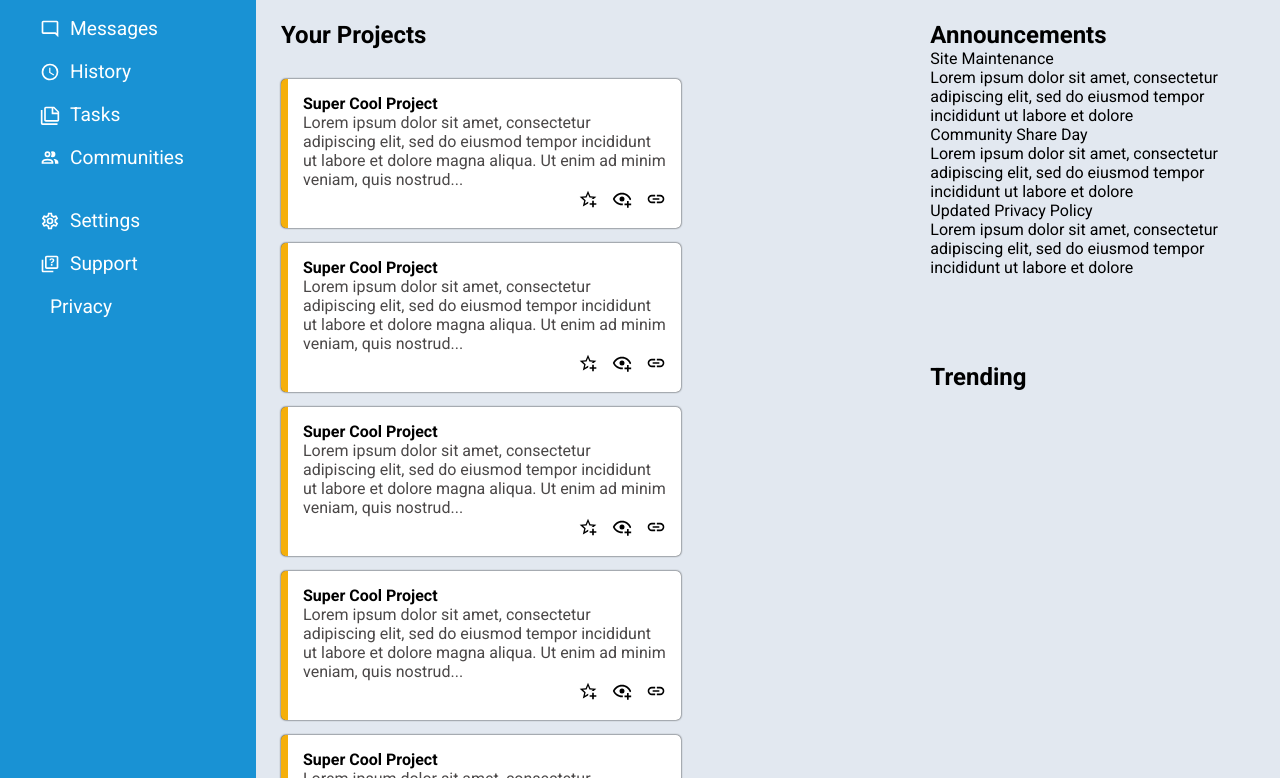
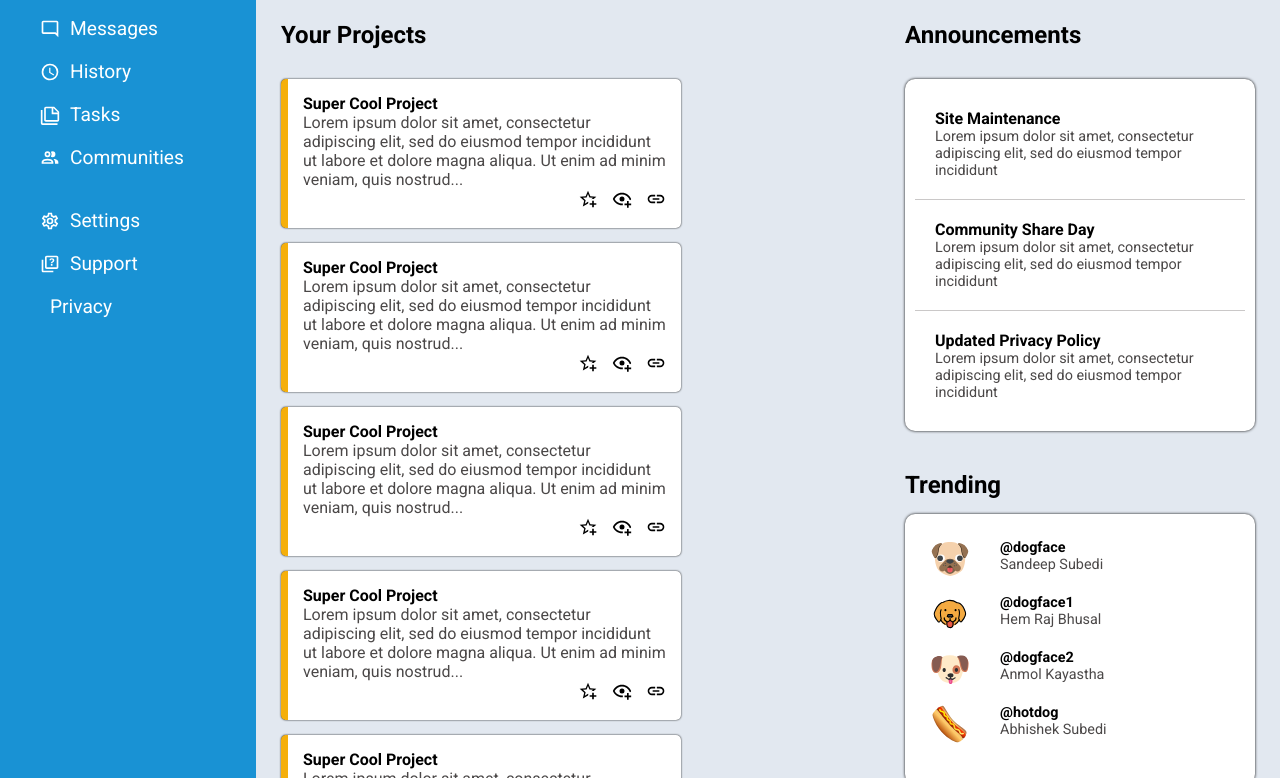
Before and after one commit to Sandeep1111able/admin-dashboard, a plain HTML site: page index.html in a window 1280 px wide. Shown: the part 174-952 px from the top of the page. Drawn offline with Linux system fonts and the light colour scheme.

Commit message:
Add style to right sidebar and images for trending box

```diff
--- a/index.html
+++ b/index.html
@@ -221,26 +221,75 @@
             </div>
           </div>
         </div>
+        <div class="right-sidebar">
           <div class="announcements">
             <h2>Announcements</h2>
-          <p>Site Maintenance</p>
+            <div class="announcements-box">
+              <div class="announcements-card">
+                <p class="title">Site Maintenance</p>
                 <p>
-            Lorem ipsum dolor sit amet, consectetur adipiscing elit, sed do
-            eiusmod tempor incididunt ut labore et dolore
+                  Lorem ipsum dolor sit amet, consectetur adipiscing elit, sed
+                  do eiusmod tempor incididunt
                 </p>
-          <p>Community Share Day</p>
+              </div>
+              <div class="announcements-card">
+                <p class="title">Community Share Day</p>
                 <p>
-            Lorem ipsum dolor sit amet, consectetur adipiscing elit, sed do
-            eiusmod tempor incididunt ut labore et dolore
+                  Lorem ipsum dolor sit amet, consectetur adipiscing elit, sed
+                  do eiusmod tempor incididunt
                 </p>
-          <p>Updated Privacy Policy</p>
+              </div>
+              <div class="announcements-card">
+                <p class="title">Updated Privacy Policy</p>
                 <p>
-            Lorem ipsum dolor sit amet, consectetur adipiscing elit, sed do
-            eiusmod tempor incididunt ut labore et dolore
+                  Lorem ipsum dolor sit amet, consectetur adipiscing elit, sed
+                  do eiusmod tempor incididunt
                 </p>
+              </div>
+            </div>
           </div>
           <div class="trending">
             <h2>Trending</h2>
+            <div class="trending-box">
+              <div class="trending-card">
+                <img src="./images/dog-face.svg" alt="" class="profile-small" />
+                <div class="trending-text">
+                  <p class="title">@dogface</p>
+                  <p>Sandeep Subedi</p>
+                </div>
+              </div>
+              <div class="trending-card">
+                <img
+                  src="./images/dog-face1.svg"
+                  alt=""
+                  class="profile-small"
+                />
+                <div class="trending-text">
+                  <p class="title">@dogface1</p>
+                  <p>Hem Raj Bhusal</p>
+                </div>
+              </div>
+              <div class="trending-card">
+                <img
+                  src="./images/dog-face2.svg"
+                  alt=""
+                  class="profile-small"
+                />
+                <div class="trending-text">
+                  <p class="title">@dogface2</p>
+                  <p>Anmol Kayastha</p>
+                </div>
+              </div>
+
+              <div class="trending-card">
+                <img src="./images/hot-dog.svg" alt="" class="profile-small" />
+                <div class="trending-text">
+                  <p class="title">@hotdog</p>
+                  <p>Abhishek Subedi</p>
+                </div>
+              </div>
+            </div>
+          </div>
         </div>
       </div>
     </div>
--- a/style.css
+++ b/style.css
@@ -224,3 +224,67 @@ ul {
 .icons img {
   margin-left: 10px;
 }
+
+.right-sidebar {
+  grid-row: 1/-1;
+}
+.announcements {
+  margin-bottom: 40px;
+}
+
+.announcements h2 {
+  margin-bottom: 30px;
+}
+
+.announcements-box {
+  background-color: #fff;
+  padding: 10px;
+  border-radius: 10px;
+  box-shadow: 0 0 3px #000;
+  width: 350px;
+}
+
+.announcements-card {
+  padding: 20px;
+  border-bottom: 1px solid #cac8c8;
+}
+
+.announcements-card:last-child {
+  border-bottom: none;
+}
+
+.announcements-card .title {
+  font-weight: 700;
+}
+
+.announcements-card p:last-child {
+  font-size: 0.9rem;
+  color: #4b4848;
+}
+
+.trending-box {
+  background-color: #fff;
+  margin-top: 15px;
+  padding: 25px;
+  border-radius: 10px;
+  box-shadow: 0 0 3px #000;
+  width: 350px;
+}
+
+.trending-card {
+  display: flex;
+  margin-bottom: 15px;
+}
+
+.trending-card img {
+  margin-right: 30px;
+}
+
+.trending-card p {
+  font-size: 0.9rem;
+  color: #4b4848;
+}
+.trending-card .title {
+  font-weight: 700;
+  color: #000;
+}
```
Also changed, not shown: images/dog-face.svg (added), images/dog-face1.svg (added), images/dog-face2.svg (added), images/hot-dog.svg (added). Lines whose indentation alone changed are shown as unchanged.
